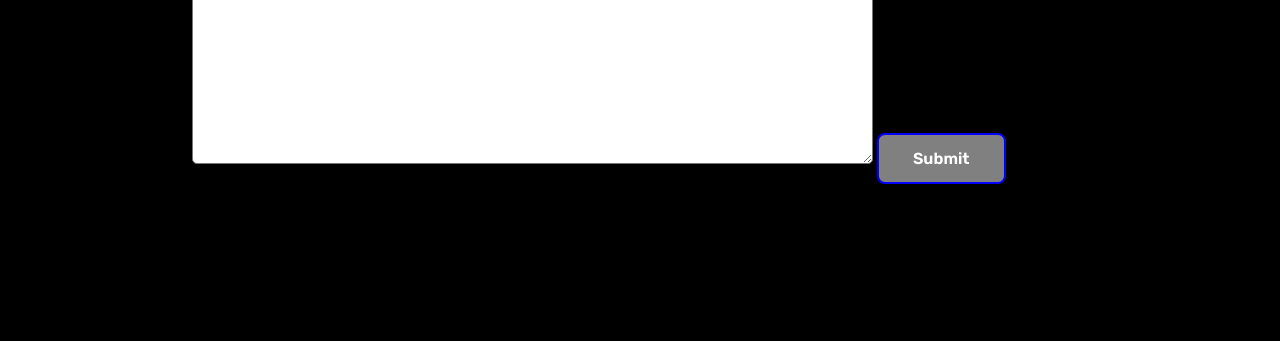
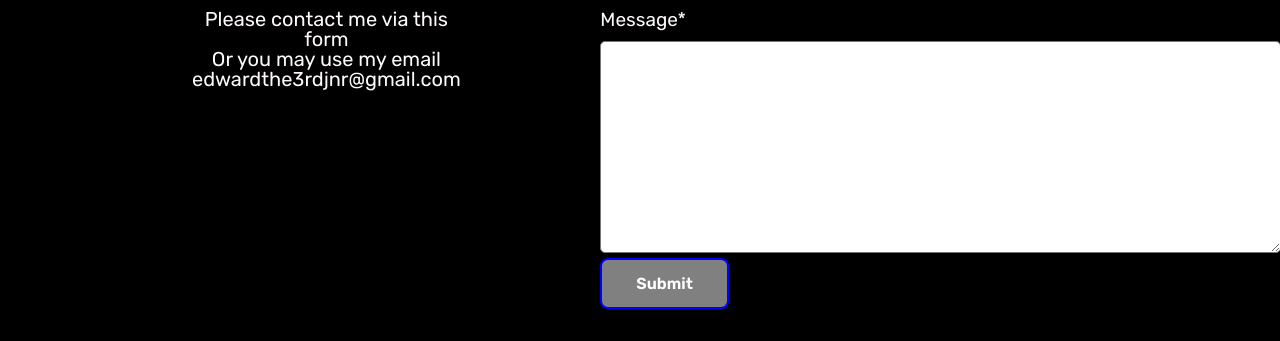
Before and after one commit to edwradthe3td/final.github..io, a plain HTML site: page contact.html in a window 1280 px wide. Shown: the part 624-965 px from the top of the page. Before the commit the page ends 840 px from the top, so only its background shows below. Drawn offline with nearby package versions, Linux system fonts and the light colour scheme.

Commit message:
Update contact.html

```diff
--- a/contact.html
+++ b/contact.html
@@ -7,7 +7,8 @@
   <link rel="stylesheet" href="./css/about.css">
   <link rel="stylesheet" href="./css/index.css">
   <link rel="stylesheet" href="./css/work.css">
-  <link re="stylesheet" href="./css/contact.css">
+  <link rel="stylesheet" href="./css/contact.css">
+
 
   <!-- Boxicons links -->
   <link rel="stylesheet" href="https://unpkg.com/boxicons@latest/css/boxicons.min.css">
```
